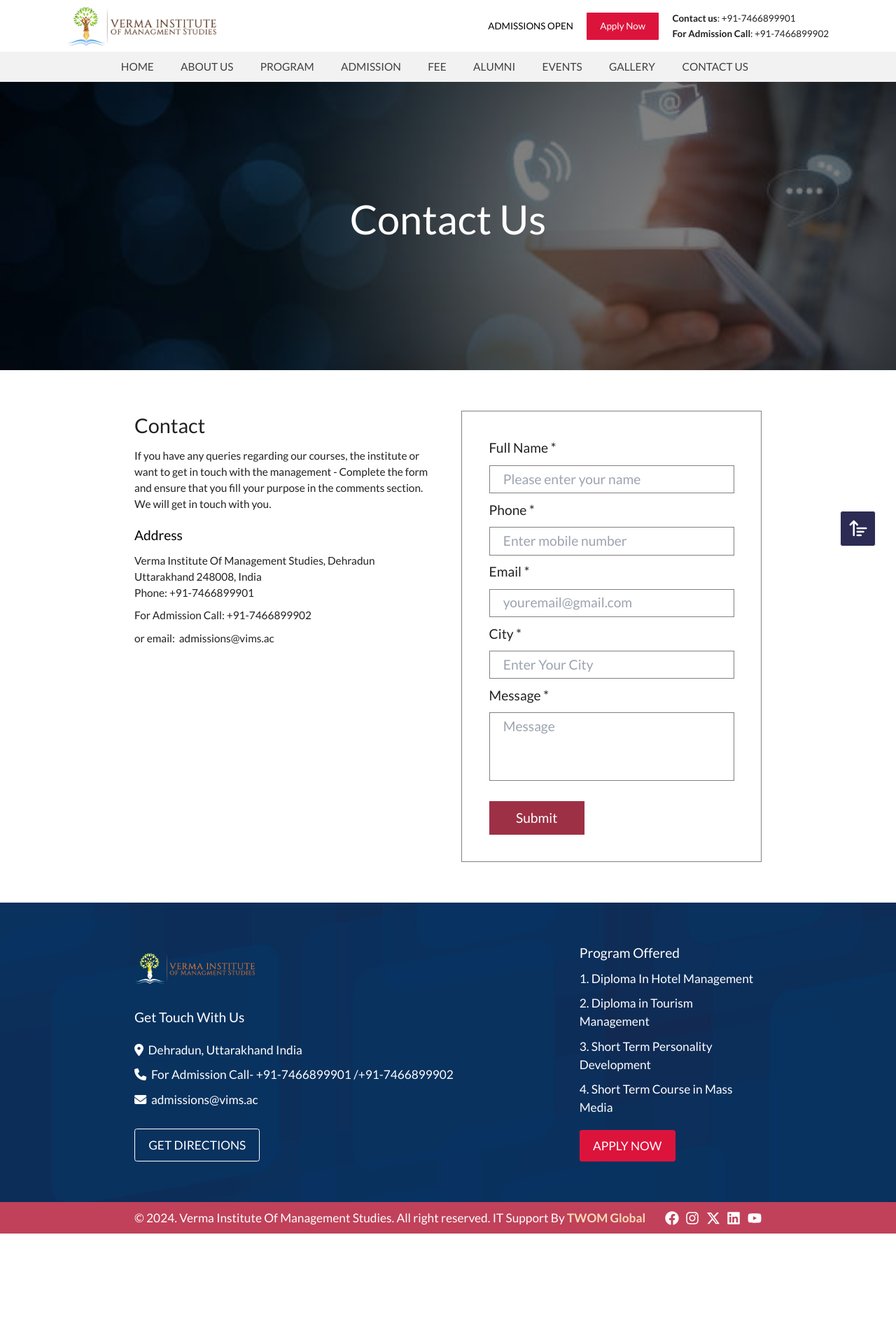
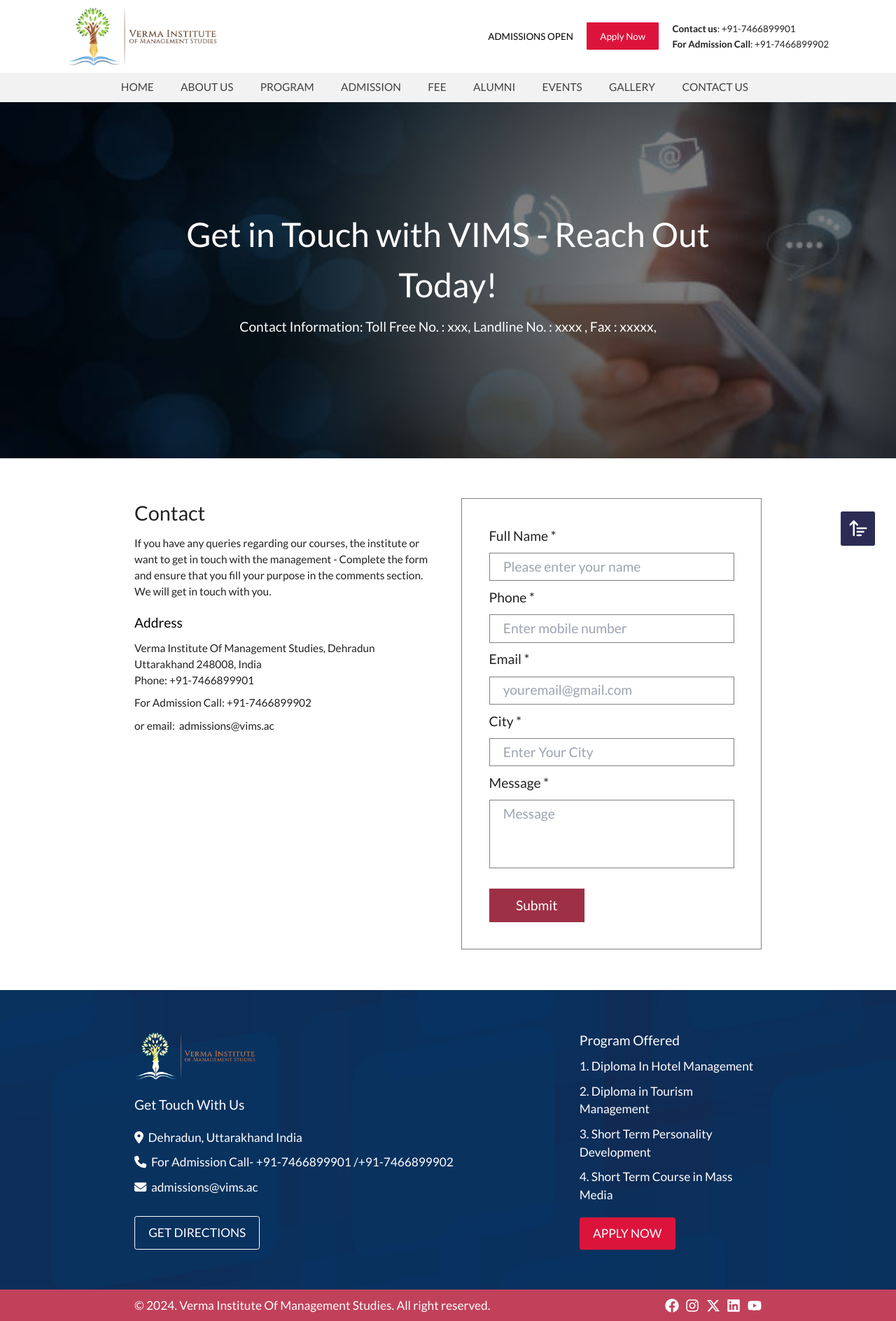
Before and after one commit to hvs1234/Vims-Institute-Main, a React (Vite) app: page /contact in a window 1280 px wide. Shown: the whole page at 70% size. Before the commit the page ends 1763 px from the top, so only its background shows below. Built offline with nearby package versions, Linux system fonts and the light colour scheme.

Commit message:
fix some content

```diff
--- a/src/APIs/TopBannerAPI.jsx
+++ b/src/APIs/TopBannerAPI.jsx
@@ -1,12 +1,12 @@
 export const AboutUsBannerData = [
   {
     id: 1,
-    topdesc: `About Us`,
+    topdesc: ``,
     img: `bg-[url('/Images/7.jpg')]`,
     titleclass: ``,
-    title: `Verma Institute Of Management Studies`,
+    title: `About us - Verma Institute Of Management Studies `,
     title2: ``,
-    para: ``,
+    para: `Study hospitality in Dehradun with VIMS! Gain hands-on training, internships & global exposure. Learn from industry experts. Apply now!`,
     btnClass: `bg-transparent px-[2rem] py-[1rem] rounded-md text-[white] font-normal border-[1px] border-[white] text-[1.8rem] transition-all
     duration-[0.2s] ease-linear hover:bg-[white] hover:text-[black] uppercase hidden`,
     btnText: `Read More`,
@@ -17,12 +17,12 @@ export const AboutUsBannerData = [
 export const ProgramBannerData = [
   {
     id: 1,
-    topdesc: `Academics`,
+    topdesc: ``,
     img: `bg-[url('/Images/Academics/1.jpg')]`,
     titleclass: ``,
-    title: `Our Courses`,
+    title: `VIMS Diploma in Hotel, Tourist & Mass Communication `,
     title2: ``,
-    para: ``,
+    para: `Enroll in VIMS Diploma in Hotel, Tourism & Mass Communication. Gain hands-on training & expert guidance for a thriving hospitality career!`,
     btnClass: `bg-transparent px-[2rem] py-[1rem] rounded-md text-[white] font-normal border-[1px] border-[white] text-[1.8rem] transition-all
     duration-[0.2s] ease-linear hover:bg-[white] hover:text-[black] uppercase`,
     btnText: `Course Curriculum`,
@@ -33,10 +33,10 @@ export const ProgramBannerData = [
 export const AdmissionBannerData = [
   {
     id: 1,
-    topdesc: `Admission`,
+    topdesc: ``,
     img: `bg-[url('/Images/Academics/5.jpg')]`,
     titleclass: `hidden`,
-    title: `The Future Begins Here`,
+    title: `Get admission in hotel management, Tourism & Mass Communication - VIMS`,
     title2: `VIMS Institute`,
     para: `The Hotel Management Course that offers you the best Competitive Advantage to your Career. World-Class Infrastructure with Sophisticated Training Equipment and Facilities as per International Standards.`,
     btnClass: `bg-transparent px-[2rem] py-[1rem] rounded-md text-[white] font-normal border-[1px] border-[white] text-[1.8rem] transition-all
@@ -52,9 +52,9 @@ export const ContactBannerData = [
     topdesc: ``,
     img: `bg-[url('/Images/11.jpg')]`,
     titleclass: `hidden`,
-    title: `Contact Us`,
+    title: `Get in Touch with VIMS - Reach Out Today!`,
     title2: `Hotel Management`,
-    para: ``,
+    para: `Contact Information: Toll Free No. :  xxx, Landline No. : xxxx , Fax : xxxxx,`,
     btnClass: `bg-transparent px-[2rem] py-[1rem] rounded-md text-[white] font-normal border-[1px] border-[white] text-[1.8rem] transition-all
     duration-[0.2s] ease-linear hover:bg-[white] hover:text-[black] uppercase hidden`,
     btnText: `Read More`,
--- a/src/Components/Footer/Footer.jsx
+++ b/src/Components/Footer/Footer.jsx
@@ -1,5 +1,5 @@
 import { Link } from "react-router-dom";
-import logo from "/Images/logo-main.png";
+import logo from "/Images/logo.png";
 import Handlers from "../../Services/Handlers";
 import { FaFacebook, FaInstagram, FaLinkedin, FaYoutube } from "react-icons/fa";
 import { FaXTwitter } from "react-icons/fa6";
@@ -112,13 +112,14 @@ const Footer = () => {
         <div className="flex items-start justify-start gap-[1rem]">
           <p className="text-[1.8rem] font-normal text-[white]">
             &copy; 2024. Verma Institute Of Management Studies. All right
-            reserved. IT Support By{" "}
+            reserved.
+            {/* IT Support By{" "}
             <a
               href="https://twomglobal.com"
               className="text-[1.8rem] text-[wheat] font-semibold hover:opacity-[0.8]"
             >
               TWOM Global
-            </a>
+            </a> */}
           </p>
         </div>
         <div className="flex items-center justify-end gap-[1rem]">
--- a/src/Components/Header/Header.jsx
+++ b/src/Components/Header/Header.jsx
@@ -1,3 +1,4 @@
+/* eslint-disable no-unused-vars */
 // import React from 'react'
 
 import Nav from "./Nav";
--- a/src/Components/Header/TopLogo.jsx
+++ b/src/Components/Header/TopLogo.jsx
@@ -1,6 +1,6 @@
 // import React from 'react'
 import { Link } from "react-router-dom";
-import logo from "/Images/logo-main.png";
+import logo from "/Images/logo.png";
 import Handlers from "../../Services/Handlers";
 
 const TopLogo = () => {
--- a/src/Components/TopBanner/TopBanner.jsx
+++ b/src/Components/TopBanner/TopBanner.jsx
@@ -21,14 +21,18 @@ const TopBanner = ({ bannerdata }) => {
               <p className="text-[2rem] font-normal text-[white] uppercase">
                 {e.topdesc}
               </p>
-              <h1 className={`text-[6rem] text-[white] font-normal max-xl:text-[5rem] max-md:text-[4rem] max-sm:text-[3.6rem]`}>
+              <h1
+                className={`text-[5rem] text-[white] font-normal max-xl:text-[4rem] max-md:text-[3rem]`}
+              >
                 {e.title}
               </h1>
-              <h2 className={`text-[5rem] text-[white] font-normal max-xl:text-[4rem] max-md:text-[3rem] ${e.titleclass}`}>
+              <h2
+                className={`text-[5rem] text-[white] font-normal max-xl:text-[4rem] max-md:text-[3rem] ${e.titleclass}`}
+              >
                 {e.title2}
               </h2>
-              <p className="text-[1.6rem] text-[white] font-normal">{e.para}</p>
-              <div className="flex items-center mt-[1rem]">
+              <p className="text-[2rem] text-[white] font-normal">{e.para}</p>
+              <div className="flex items-center mt-[2rem]">
                 <Link
                   to={e.to}
                   onClick={handleOnClick(e.to)}
--- a/src/Pages/Admission/AdmissionTop.jsx
+++ b/src/Pages/Admission/AdmissionTop.jsx
@@ -18,24 +18,24 @@ const AdmissionTop = () => {
         <div className="absolute top-0 left-0 w-[100%] h-[100%] bg-[black] opacity-[0.5]"></div>
         <div className="relative grid grid-cols-2 justify-center gap-[4rem] w-[100%] max-lg:grid-cols-1">
           <div className="flex flex-col justify-center w-[100%] gap-[1rem]">
-            <p className="text-[2.5rem] text-[white] font-normal">
+            {/* <p className="text-[2.5rem] text-[white] font-normal">
               Our Admission
-            </p>
+            </p> */}
             <h1 className="text-[5rem] text-[white] font-normal max-xl:text-[4rem] max-md:text-[3rem]">
-              The Future Begins Here
+              Get admission in hotel management, Tourism & Mass Communication -
+              VIMS
             </h1>
-            <p className="text-[1.6rem] text-[white] font-normal">
-              The Hotel Management Course that offers you the best Competitive
-              Advantage to your Career. World-Class Infrastructure with
-              Sophisticated Training Equipment and Facilities as per
-              International Standards.
+            <p className="text-[2rem] text-[white] font-normal">
+              Join VIMS for a Diploma in Hotel, Tourism & Mass Communication.
+              Gain expert training, scholarships & global career opportunities.
+              Apply now!
             </p>
             <div className="flex items-center justify-start text-center mt-[2rem] w-[auto]">
               <Link
                 to={"/program"}
                 onClick={handleOnClick("/program")}
                 className="bg-transparent border-[1px] border-[white] capitalize px-[2rem] py-[1rem] text-[white] font-normal
-                text-[1.8rem] rounded-sm transition-all duration-[0.2s] ease-linear hover:opacity-[0.9]"
+                text-[1.8rem] rounded-sm transition-all duration-[0.2s] ease-linear hover:bg-[white] hover:text-[black]"
               >
                 Course Details
               </Link>
--- a/src/Pages/Fee/FeeMain.jsx
+++ b/src/Pages/Fee/FeeMain.jsx
@@ -11,10 +11,11 @@ const FeeMain = () => {
       <div className="px-[20rem] py-[4rem] max-xl:px-[5rem] max-md:px-[2rem] w-[100%] relative object-cover bg-[#ededed]">
         <div className="bg-[white] shadow-sm shadow-[#bebebe] rounded-md px-[4rem] py-[4rem] w-[100%] h-[100%] relative flex flex-col gap-[1rem] items-start justify-start">
           <h2 className="text-[3rem] max-md:text-[2.5rem] text-[#212121] font-normal">
-            Deposit Fees for 2024-25
+            Fees for 1 year Diploma in Hotel, Tourism & Mass Communication
           </h2>
           <p className="text-[1.6rem] font-normal text-[#212121]">
-            Partner Bank
+            Pay VIMS fees online for 2024-25. Enter details, verify, make
+            payment & download receipt. Secure & hassle-free process. Pay now!
           </p>
           <img src={img1} alt="img" className="w-[15%] h-[100%]" />
           <div className="flex flex-col gap-[1rem] w-[100%] mt-[1rem]">
--- a/src/Pages/Home/Hero.jsx
+++ b/src/Pages/Home/Hero.jsx
@@ -12,7 +12,7 @@ const Hero = () => {
     <>
       <Header />
       <div
-        className={`section-main py-[9rem] px-[40rem] w-[100%] relative object-cover h-[100%] transition-all duration-[0.4s] ease-linear
+        className={`section-main py-[10rem] px-[40rem] w-[100%] relative object-cover h-[100%] transition-all duration-[0.4s] ease-linear
         bg-no-repeat bg-center bg-cover max-2xl:px-[20rem] max-xl:px-[10rem] max-md:px-[3rem]`}
       >
         <video
@@ -23,19 +23,16 @@ const Hero = () => {
           muted
         ></video>
         <div className="absolute top-0 left-0 w-[100%] h-[100%] bg-[black] opacity-[0.8]"></div>
-        <div className="relative w-[100%] flex flex-col gap-[1rem] justify-center items-start max-w-[80%] max-[400px]:max-w-[90%]">
-          <p className="text-[2rem] text-[white] font-normal max-sm:text-[1.8rem] uppercase">
-            THE ROAD TO HOSPITALITY LEADERSHIP
+        <div className="relative w-[100%] flex flex-col gap-[1rem] justify-center items-start max-w-[100%] max-[400px]:max-w-[90%]">
+          <p className="text-[3rem] text-[white] font-normal max-md:text-[2.2rem] uppercase">
+            Verma Institute Of Management Studies
           </p>
-          <h1 className="text-[6rem] text-[white] font-medium max-xl:text-[5rem] max-md:text-[3.6rem] max-w-[80%] max-sm:max-w-[100%]">
-            Verma Institute Of Management Studies
+          <h1 className="text-[5rem] text-[white] font-medium max-xl:text-[4rem] max-md:text-[3rem] max-w-[80%] max-sm:max-w-[100%]">
+            Best Hotel Management Institute in Dehradun
           </h1>
-          <p className="text-[2rem] text-[white] font-normal max-sm:text-[1.8rem]">
-            With cutting-edge facilities, expert mentorship, and global
-            connections, we prepare aspiring hospitality leaders to thrive in a
-            dynamic industry. Experience a transformative blend of knowledge,
-            practical training, and international exposure—your journey to
-            hospitality success begins here!
+          <p className="text-[2.5rem] text-[white] font-normal max-sm:text-[2rem]">
+            Join Verma Institute of Management Studies & excel in hospitality
+            with expert training, global exposure & world-class facilities.
           </p>
           <div className="flex items-center mt-[2rem] w-[100%]">
             <Link
--- a/src/Pages/Home/HomeGreet.jsx
+++ b/src/Pages/Home/HomeGreet.jsx
@@ -36,7 +36,7 @@ const HomeGreet = () => {
               <img src={img1} alt="img" className="w-[20%] rounded-full" />
             </div>
             <p className="text-[1.8rem] font-normal text-[white] uppercase">
-              Rajendra Kumar Verma, Founder
+              Rajender Kumar Verma, Founder
             </p>
             <p className="text-[1.8rem] font-normal text-[white] uppercase">
               Verma Institue of Management Studies
@@ -113,7 +113,7 @@ const HomeGreet = () => {
               <img src={img1} alt="img" className="w-[20%] rounded-full" />
             </div>
             <p className="text-[1.8rem] font-normal text-[white] uppercase">
-              Anshul Kumar Verma, Director & Principal
+              Anshul Kumar Verma, Director
             </p>
             <p className="text-[1.8rem] font-normal text-[white] uppercase">
               Verma Institute Of Management Studies
--- a/src/Pages/Home/HomeProgram.jsx
+++ b/src/Pages/Home/HomeProgram.jsx
@@ -26,7 +26,7 @@ const HomeProgram = () => {
           >
             <div className="absolute top-0 left-0 w-[100%] h-[100%] bg-[#2d2948] opacity-[0.8]"></div>
             <div className="relative flex flex-col justify-center items-center text-center transition-all duration-[0.4s] ease-in-out hover:translate-y-[-2rem] gap-[2rem] px-[4rem] py-[10rem] rounded-xl h-[100%]">
-              <h2 className="text-[2.5rem] text-[white] uppercase">
+              <h2 className="text-[2.5rem] max-[450px]:px-[6rem] max-[380px]:px-0 text-[white] uppercase">
                 Diploma in Hotel Management
               </h2>
               <p className="text-[1.6rem] font-normal text-center text-[white]">
@@ -82,7 +82,7 @@ const HomeProgram = () => {
             bg-no-repeat bg-center bg-cover"
           >
             <div className="absolute top-0 left-0 w-[100%] h-[100%] bg-[#2d2948] opacity-[0.8]"></div>
-            <div className="relative flex flex-col justify-center items-center text-center transition-all duration-[0.4s] ease-in-out hover:translate-y-[-2rem] gap-[2rem] px-[4rem] py-[10rem] rounded-xl h-[100%]">
+            <div className="relative flex flex-col justify-center items-center text-center transition-all duration-[0.4s] ease-in-out hover:translate-y-[-2rem] gap-[2rem] px-[4rem] max-[500px]:px-[2rem] py-[10rem] rounded-xl h-[100%]">
               <h2 className="text-[2.5rem] text-[white] uppercase">
                 SHORT-TERM COURSE IN MASS COMMUNICATION
               </h2>
```
Also changed, not shown: src/Pages/Program/ProgramDiploma.jsx (added, +12 -0 lines), src/Pages/Program/ProgramCareer.jsx (line endings or trailing spaces).
